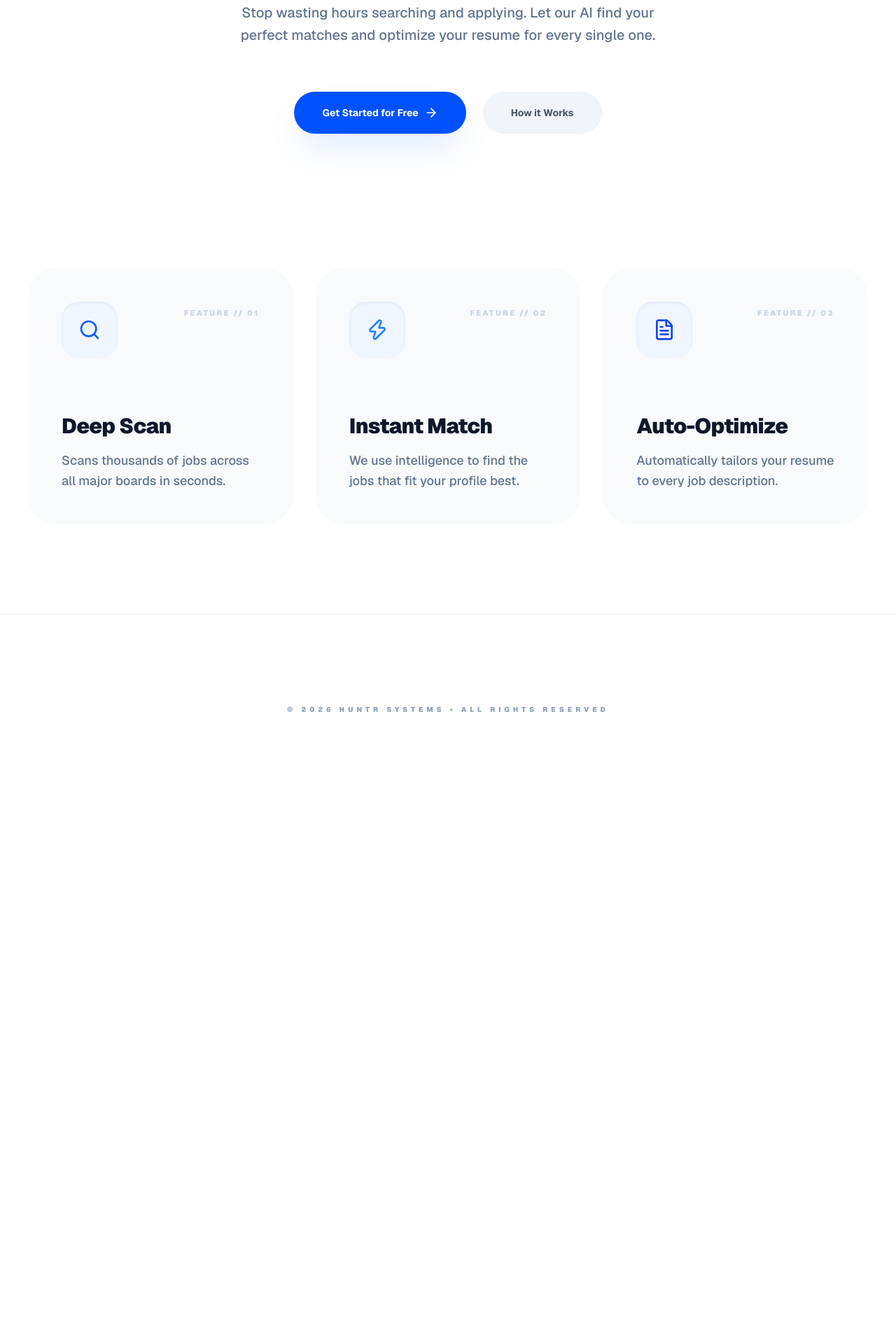
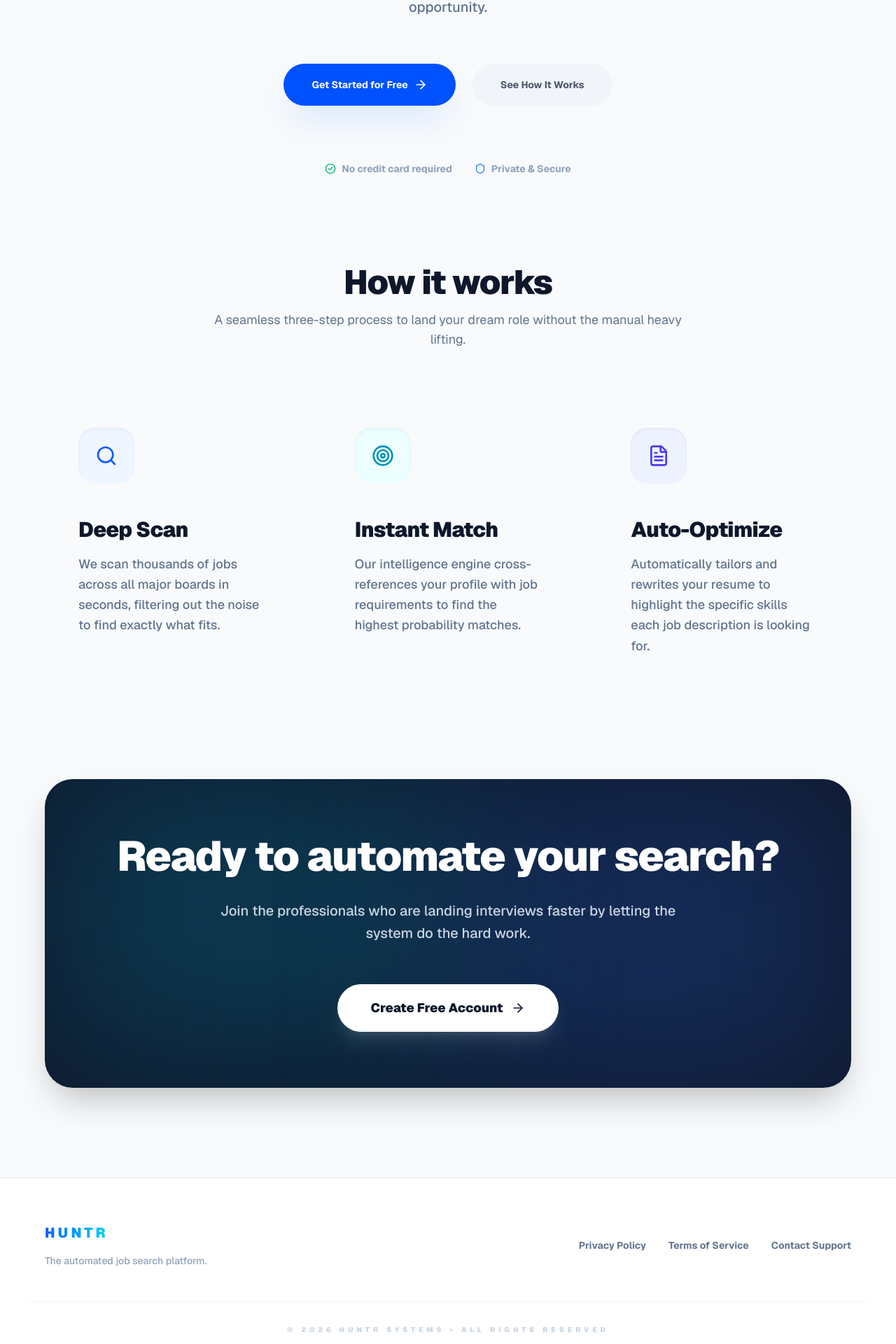
Before and after one commit to hunterom-pe/huntr-v2, a Next.js app: page / in a window 1280 px wide. Shown: the part 459-2379 px from the top of the page at 70% size. Before the commit the page ends 1608 px from the top, so only its background shows below. Built offline with nearby package versions, Linux system fonts and the light colour scheme.

Commit message:
design: Added locked frosted header, color fade logo, removed feature tags, added How it Works and CTA sections

```diff
--- a/src/app/globals.css
+++ b/src/app/globals.css
@@ -40,5 +40,5 @@ body {
 }
 
 .logo-text {
-  @apply text-2xl font-black tracking-[0.2em] text-slate-900 uppercase;
+  @apply text-2xl font-black tracking-[0.2em] uppercase bg-gradient-to-r from-blue-600 to-cyan-400 bg-clip-text text-transparent;
 }
--- a/src/app/page.tsx
+++ b/src/app/page.tsx
@@ -1,75 +1,90 @@
 import Link from "next/link";
-import { ArrowRight, Search, Zap, FileText } from "lucide-react";
+import { ArrowRight, Search, Zap, FileText, CheckCircle2, Shield, Target } from "lucide-react";
 
 export default function Home() {
   return (
-    <div className="min-h-screen bg-white">
-      {/* Header */}
-      <header className="max-w-[1400px] mx-auto px-10 py-10 flex justify-between items-center">
+    <div className="min-h-screen bg-[#f8fafc] font-sans pt-24">
+      {/* Locked Header */}
+      <header className="fixed top-0 left-0 w-full z-50 bg-white/80 backdrop-blur-lg border-b border-slate-200/50">
+        <div className="max-w-[1400px] mx-auto px-6 md:px-10 h-24 flex justify-between items-center">
           <Link href="/" className="logo-text">
             HUNTR
+          </Link>
+          <nav className="flex items-center gap-6">
+            <Link href="#how-it-works" className="hidden md:block text-xs font-bold text-slate-500 hover:text-slate-900 transition-colors uppercase tracking-widest">
+              How it Works
             </Link>
             <Link href="/login" className="px-8 py-3 bg-[#F1F4F9] text-slate-700 text-[11px] font-black uppercase tracking-widest rounded-xl hover:bg-[#E2E8F0] transition-all">
               Sign In
             </Link>
+          </nav>
+        </div>
       </header>
 
-      <main className="max-w-[1400px] mx-auto px-10">
+      <main className="max-w-[1200px] mx-auto px-6">
         {/* Hero Section */}
-        <div className="text-center pt-32 pb-48 space-y-12">
+        <section className="text-center pt-20 pb-32 space-y-12">
           <div className="space-y-8">
             <h1 className="hero-text-large">
               Your Job Search, <br />
-              <span className="text-[#0052FF]">Automated</span>
+              <span className="bg-gradient-to-r from-blue-600 to-cyan-400 bg-clip-text text-transparent">Automated</span>
             </h1>
-            <p className="hero-sub">
-              Stop wasting hours searching and applying. Let our AI find your <br className="hidden md:block" />
-              perfect matches and optimize your resume for every single one.
+            <p className="hero-sub text-slate-500 font-medium text-xl max-w-3xl mx-auto leading-relaxed">
+              Stop wasting hours searching and applying. Let our intelligent system find your
+              perfect matches and tailor your resume for every single opportunity.
             </p>
           </div>
 
           <div className="flex flex-col sm:flex-row justify-center gap-6 pt-4">
-            <Link href="/login" className="btn-pill-blue justify-center">
+            <Link href="/login" className="btn-pill-blue justify-center text-base">
               Get Started for Free <ArrowRight size={20} />
             </Link>
-            <Link href="#process" className="btn-pill-gray justify-center">
-              How it Works
+            <Link href="#how-it-works" className="btn-pill-gray justify-center text-base">
+              See How It Works
             </Link>
           </div>
+
+          <div className="pt-8 flex justify-center items-center gap-8 text-sm font-bold text-slate-400">
+            <span className="flex items-center gap-2"><CheckCircle2 size={16} className="text-emerald-500" /> No credit card required</span>
+            <span className="flex items-center gap-2 hidden sm:flex"><Shield size={16} className="text-blue-500" /> Private & Secure</span>
+          </div>
+        </section>
+
+        {/* How It Works Section */}
+        <section id="how-it-works" className="pb-32 space-y-16">
+          <div className="text-center space-y-4">
+            <h2 className="text-4xl md:text-5xl font-black text-slate-900 tracking-tight">How it works</h2>
+            <p className="text-lg text-slate-500 max-w-2xl mx-auto">A seamless three-step process to land your dream role without the manual heavy lifting.</p>
           </div>
 
-        {/* Feature Cards */}
-        <div id="process" className="grid lg:grid-cols-3 gap-8 pb-32">
+          <div className="grid lg:grid-cols-3 gap-8">
             {[
               {
                 title: "Deep Scan",
-              desc: "Scans thousands of jobs across all major boards in seconds.",
+                desc: "We scan thousands of jobs across all major boards in seconds, filtering out the noise to find exactly what fits.",
                 icon: Search,
                 color: "text-blue-600",
                 bg: "bg-blue-50"
               },
               {
                 title: "Instant Match",
-              desc: "We use intelligence to find the jobs that fit your profile best.",
-              icon: Zap,
-              color: "text-blue-500",
-              bg: "bg-blue-50"
+                desc: "Our intelligence engine cross-references your profile with job requirements to find the highest probability matches.",
+                icon: Target,
+                color: "text-cyan-600",
+                bg: "bg-cyan-50"
               },
               {
                 title: "Auto-Optimize",
-              desc: "Automatically tailors your resume to every job description.",
+                desc: "Automatically tailors and rewrites your resume to highlight the specific skills each job description is looking for.",
                 icon: FileText,
-              color: "text-blue-700",
-              bg: "bg-blue-50"
+                color: "text-indigo-600",
+                bg: "bg-indigo-50"
               }
             ].map((feature, i) => (
               <div key={i} className="feature-card group">
-              <div className="flex justify-between items-start mb-20">
+                <div className="mb-12">
                   <div className={`w-20 h-20 ${feature.bg} rounded-3xl flex items-center justify-center shadow-inner`}>
                     <feature.icon className={feature.color} size={32} />
-                </div>
-                <div className="text-[11px] font-black uppercase tracking-[0.2em] text-slate-300 mt-2">
-                  Feature // 0{i + 1}
                   </div>
                 </div>
                 <div className="space-y-4">
@@ -79,11 +94,47 @@ export default function Home() {
               </div>
             ))}
           </div>
+        </section>
+
+        {/* Additional Information Section */}
+        <section className="pb-32">
+          <div className="bg-slate-900 rounded-[40px] p-12 md:p-20 text-center space-y-8 relative overflow-hidden shadow-2xl">
+            <div className="absolute top-0 right-0 w-[50%] h-[100%] bg-blue-500/20 blur-[120px] pointer-events-none" />
+            <div className="absolute bottom-0 left-0 w-[50%] h-[100%] bg-cyan-500/20 blur-[120px] pointer-events-none" />
+
+            <h2 className="text-4xl md:text-6xl font-black text-white tracking-tight relative z-10">
+              Ready to automate your search?
+            </h2>
+            <p className="text-slate-300 text-xl max-w-2xl mx-auto font-medium relative z-10 leading-relaxed">
+              Join the professionals who are landing interviews faster by letting the system do the hard work.
+            </p>
+            <div className="pt-6 relative z-10">
+              <Link href="/login" className="inline-flex items-center gap-3 px-12 py-5 bg-white text-slate-900 font-black rounded-full text-lg hover:scale-[1.02] transition-transform shadow-xl shadow-white/10">
+                Create Free Account <ArrowRight size={20} />
+              </Link>
+            </div>
+          </div>
+        </section>
       </main>
 
-      <footer className="border-t border-slate-100 py-32 text-center">
-        <div className="text-[10px] font-black text-slate-400 uppercase tracking-[0.5em]">
+      {/* Structured Footer */}
+      <footer className="bg-white border-t border-slate-200 py-16">
+        <div className="max-w-[1200px] mx-auto px-6 flex flex-col md:flex-row justify-between items-center gap-8">
+          <div className="flex flex-col items-center md:items-start gap-4">
+            <span className="logo-text !text-xl">HUNTR</span>
+            <p className="text-sm font-medium text-slate-400">The automated job search platform.</p>
+          </div>
+
+          <nav className="flex items-center gap-8 text-sm font-bold text-slate-500">
+            <Link href="#" className="hover:text-blue-600 transition-colors">Privacy Policy</Link>
+            <Link href="#" className="hover:text-blue-600 transition-colors">Terms of Service</Link>
+            <Link href="#" className="hover:text-blue-600 transition-colors">Contact Support</Link>
+          </nav>
+        </div>
+        <div className="max-w-[1200px] mx-auto px-6 mt-12 pt-8 border-t border-slate-100 text-center">
+          <div className="text-[10px] font-black text-slate-300 uppercase tracking-[0.5em]">
             &copy; 2026 HUNTR SYSTEMS &bull; ALL RIGHTS RESERVED
+          </div>
         </div>
       </footer>
     </div>
```
Lines whose indentation alone changed are shown as unchanged.
